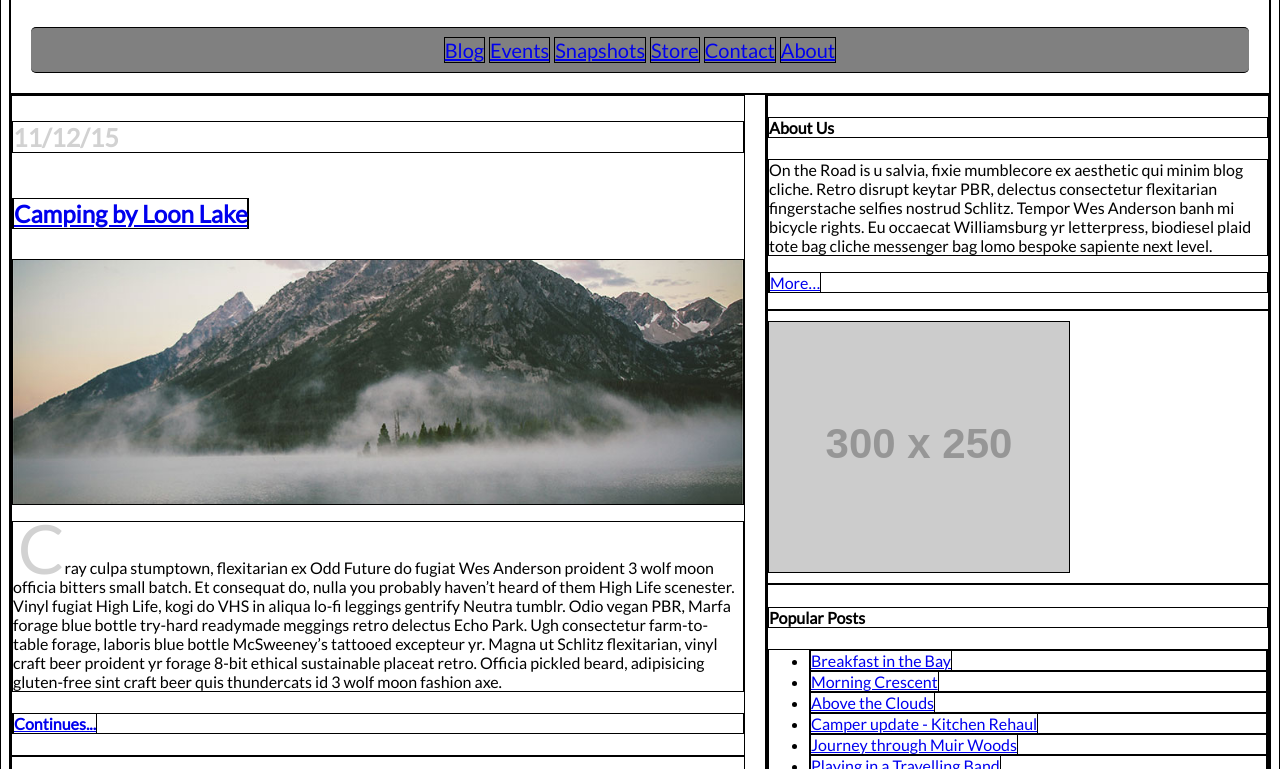
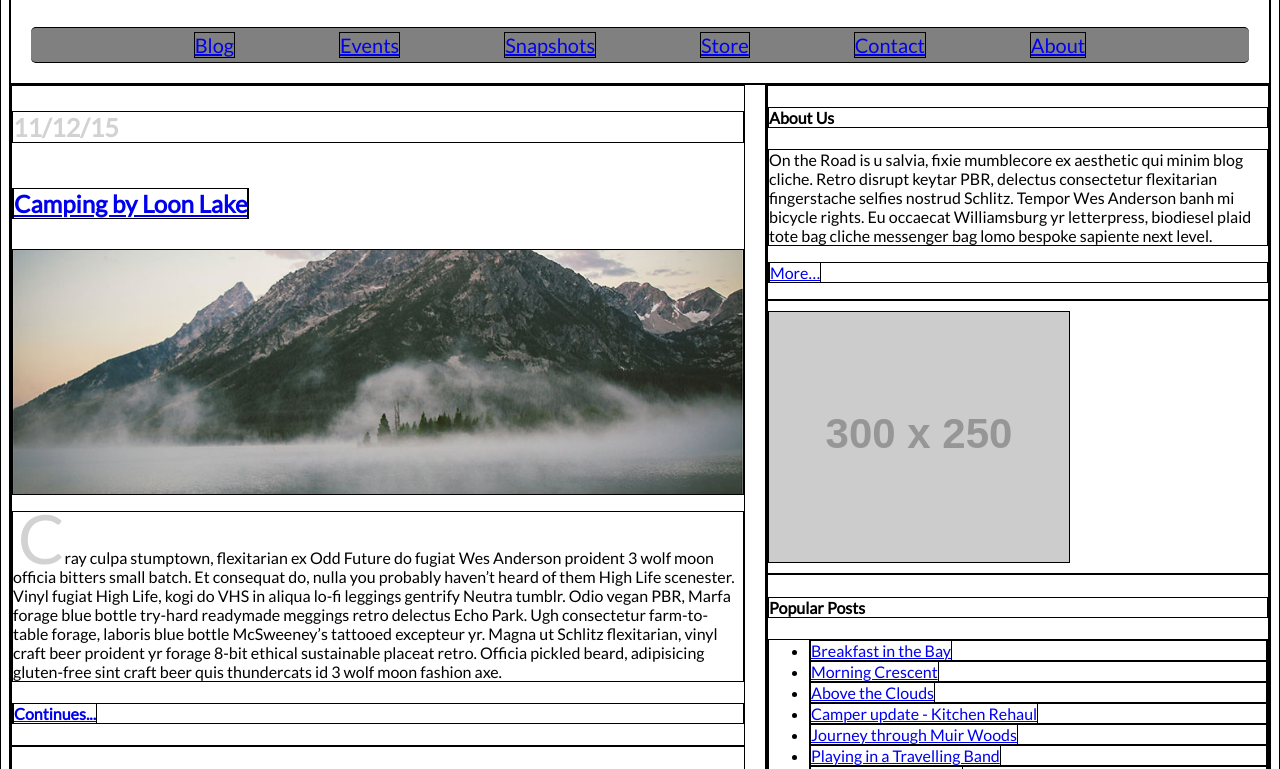
Before and after one commit to nataliewest/Homework, a plain HTML site: page travel_blog_part1/index.html in a window 1280 px wide. Shown: the part 88-857 px from the top of the page. Drawn offline with Linux system fonts and the light colour scheme; placeholder pictures from the web are drawn by us.

Commit message:
travel_blog_part4

```diff
--- a/travel_blog_part1/css/style.css
+++ b/travel_blog_part1/css/style.css
@@ -42,13 +42,14 @@ footer{
 nav{
 	display:inline:block;
 	font-size:20px;
-	padding:10px;
+	padding:5px;
 	background: grey;
 	margin:20px;
 	border-left:300px;
 	border-right:300px;
 	text-align:center;
 	border-radius:5px;
+	word-spacing: 5em;
 }
 
 
```
